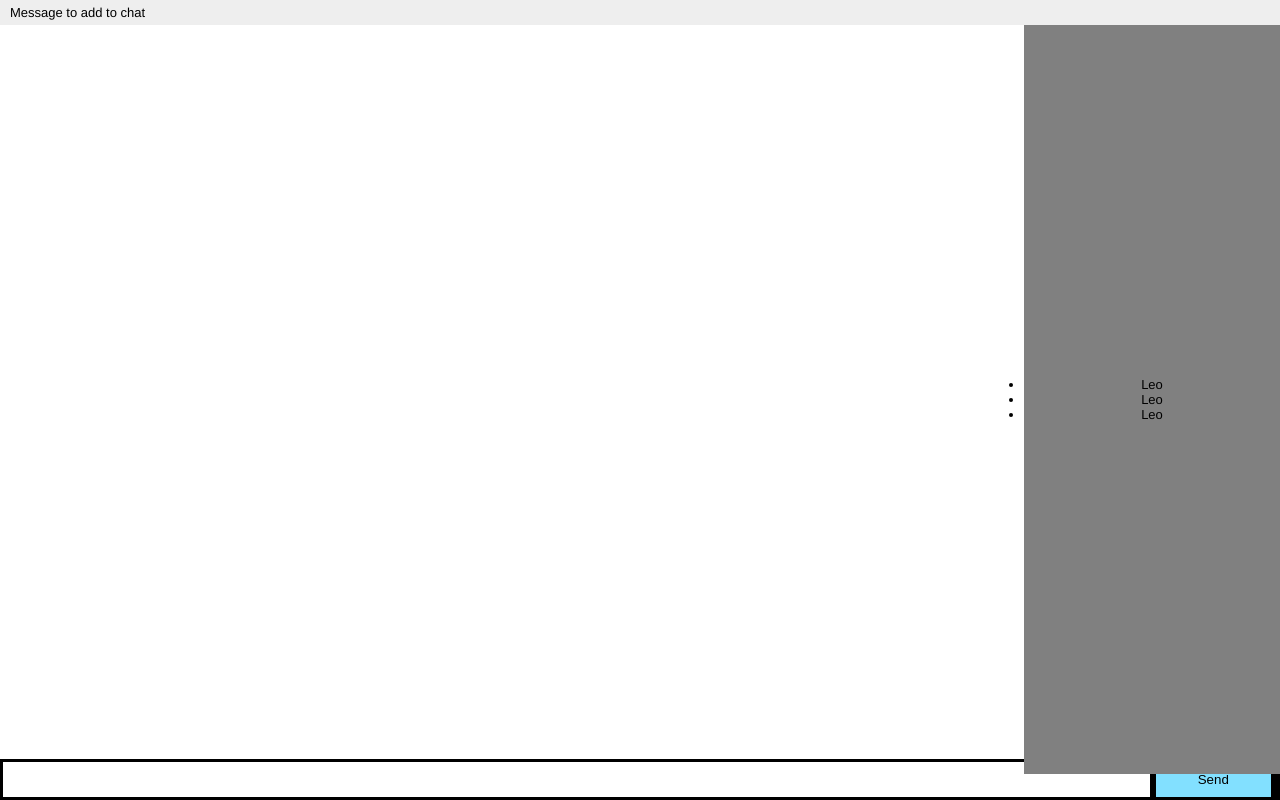
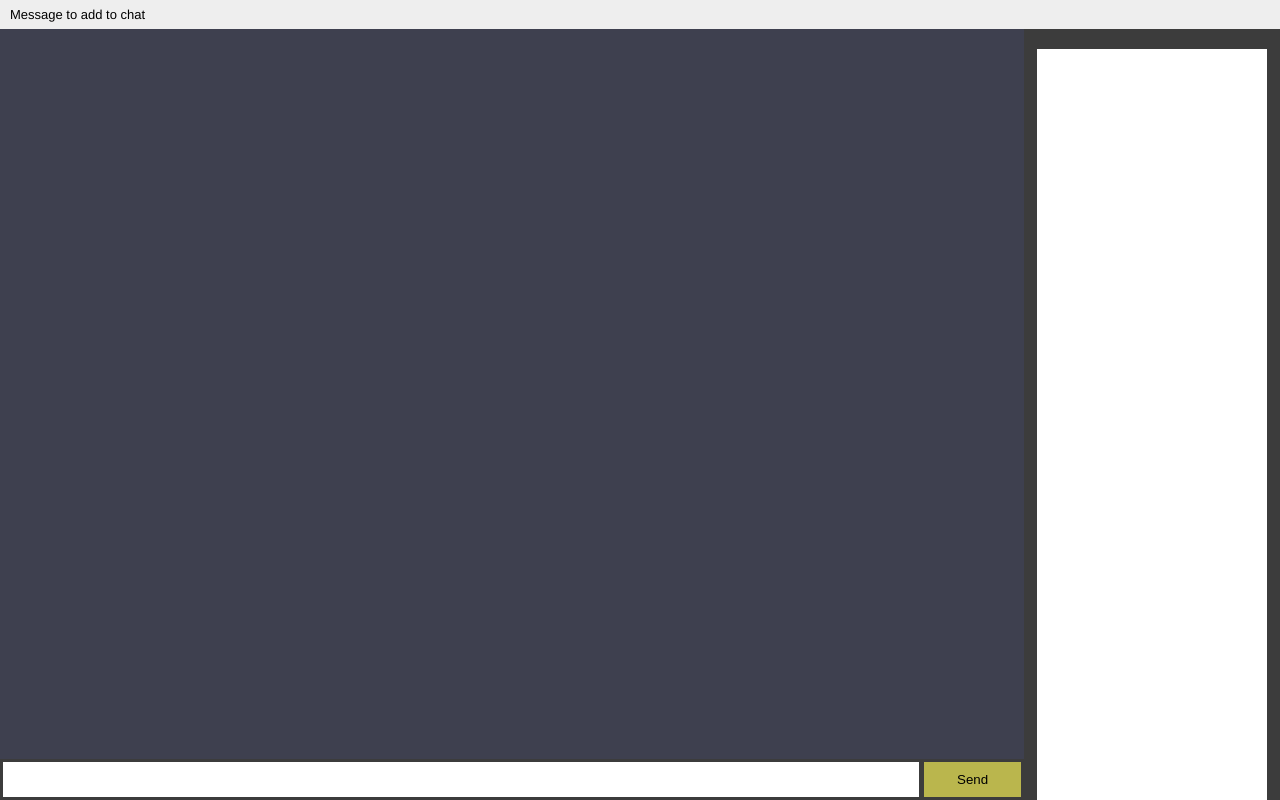
Before and after one commit to N237097/chat_server, a website: page index.html in a window 1280 px wide. Drawn offline with nearby package versions, Linux system fonts and the light colour scheme; no server answers.

Commit message:
Co-authored-by: DreFoster <andreanthonyfoster@gmail.com>

```diff
--- a/index.html
+++ b/index.html
@@ -15,10 +15,10 @@
   </body>
 </head>
 <nav class="bar">
+  <div class="whiteBox">
     <ul class = "names">
-        <li>Leo</li>
-        <li>Leo</li>
-        <li>Leo</li>
+      <!----Place the names in here-->
     </ul>
+  </div>
 </nav>
 </html>
--- a/stylesheet.css
+++ b/stylesheet.css
@@ -2,8 +2,8 @@
     border: 5px;
     position: fixed;
     right: 0%;
-    background-color: gray;
-    height: 93.6%;
+    background-color: #3c3c3c  ;
+    height: 100%;
     width: 20%;
     align-content: center;
     /*卐*/
@@ -14,13 +14,20 @@
 
 }
 
+.whiteBox{
+    background-color: white;
+    margin: 5%;
+    height: 95%;
+    align-content: center;
+}
 
-* { margin: 0; padding: 0; box-sizing: border-box; }
-body { font: 13px Helvetica, Arial; }
-form { background: #000; padding: 3px; position: fixed; bottom: 0; width: 100%; }
+
+* { margin: 0; padding: 0; box-sizing: border-box;}
+body { font: 13px Helvetica, Arial; background-color: #3e404f;}
+form { background: #3c3c3c; padding: 3px; position: fixed; bottom: 0; width: 80%;  }
 form input { border: 0; padding: 10px; width: 90%; margin-right: .5%;  -webkit-font-smoothing: antialiased;
     text-rendering: optimizelegibility; }
-form button { width: 9%; background: rgb(130, 224, 255); border: none; padding: 10px; }
+form button { width: 9.5%; background: #BAB64D; border: none; padding: 10px; }
 #messages { list-style-type: none; margin: 0; padding: 0; }
-#messages li { padding: 5px 10px; }
+#messages li { padding: 7px 10px; }
 #messages li:nth-child(odd) { background: #eee;  }
```
